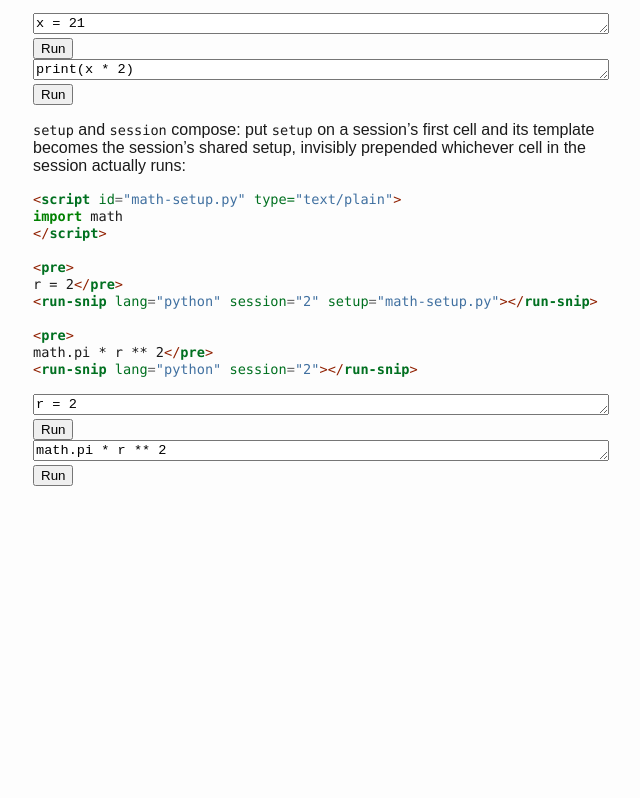
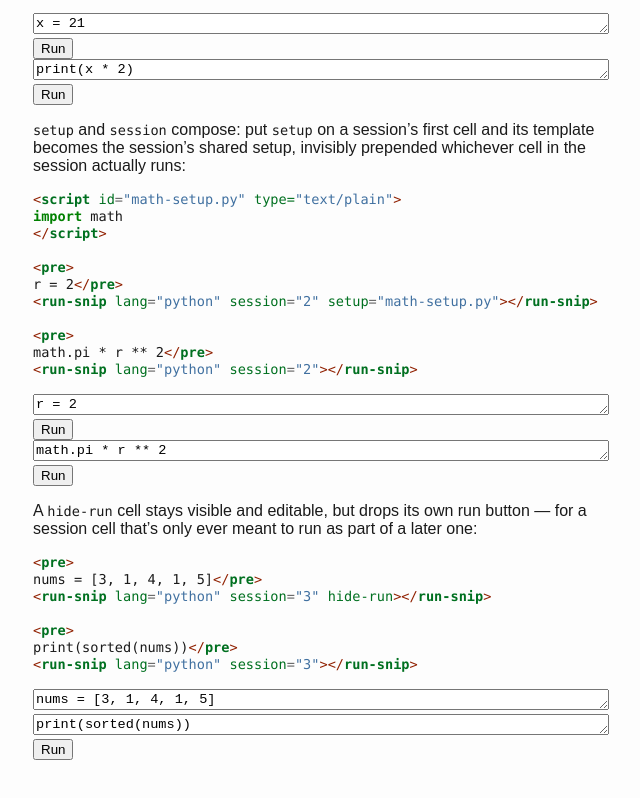
Before and after one commit to remysucre/snip, a website: page index.html in a window 1280 px wide. Shown: the part 1034-1832 px from the top of the page, without its empty margins (319-959 px from the left). Before the commit the page ends 1570 px from the top, so only its background shows below. Drawn offline with Linux system fonts and the light colour scheme.

Commit message:
hide run

```diff
--- a/index.html
+++ b/index.html
@@ -333,5 +333,23 @@ r = 2</pre>
 <pre>
 math.pi * r ** 2</pre>
 <run-snip lang="python" session="2"></run-snip>
+<p>A <code>hide-run</code> cell stays visible and editable, but drops
+its own run button — for a session cell that’s only ever meant to run as
+part of a later one:</p>
+<div class="sourceCode" id="cb6"><pre
+class="sourceCode html"><code class="sourceCode html"><span id="cb6-1"><a href="#cb6-1" aria-hidden="true" tabindex="-1"></a><span class="dt">&lt;</span><span class="kw">pre</span><span class="dt">&gt;</span></span>
+<span id="cb6-2"><a href="#cb6-2" aria-hidden="true" tabindex="-1"></a>nums = [3, 1, 4, 1, 5]<span class="dt">&lt;/</span><span class="kw">pre</span><span class="dt">&gt;</span></span>
+<span id="cb6-3"><a href="#cb6-3" aria-hidden="true" tabindex="-1"></a><span class="dt">&lt;</span><span class="kw">run-snip</span><span class="ot"> lang</span><span class="op">=</span><span class="st">&quot;python&quot;</span><span class="ot"> session</span><span class="op">=</span><span class="st">&quot;3&quot;</span><span class="ot"> hide-run</span><span class="dt">&gt;&lt;/</span><span class="kw">run-snip</span><span class="dt">&gt;</span></span>
+<span id="cb6-4"><a href="#cb6-4" aria-hidden="true" tabindex="-1"></a></span>
+<span id="cb6-5"><a href="#cb6-5" aria-hidden="true" tabindex="-1"></a><span class="dt">&lt;</span><span class="kw">pre</span><span class="dt">&gt;</span></span>
+<span id="cb6-6"><a href="#cb6-6" aria-hidden="true" tabindex="-1"></a>print(sorted(nums))<span class="dt">&lt;/</span><span class="kw">pre</span><span class="dt">&gt;</span></span>
+<span id="cb6-7"><a href="#cb6-7" aria-hidden="true" tabindex="-1"></a><span class="dt">&lt;</span><span class="kw">run-snip</span><span class="ot"> lang</span><span class="op">=</span><span class="st">&quot;python&quot;</span><span class="ot"> session</span><span class="op">=</span><span class="st">&quot;3&quot;</span><span class="dt">&gt;&lt;/</span><span class="kw">run-snip</span><span class="dt">&gt;</span></span></code></pre></div>
+<pre>
+nums = [3, 1, 4, 1, 5]</pre>
+<run-snip lang="python" session="3" hide-run></run-snip>
+
+<pre>
+print(sorted(nums))</pre>
+<run-snip lang="python" session="3"></run-snip>
 </body>
 </html>
--- a/snip.js
+++ b/snip.js
@@ -10,7 +10,9 @@
 // Snippets sharing a session="..." tag form a notebook: running one replays
 // every snippet up to it (in document order) from scratch — cells build on
 // each other, with no stale interpreter state — but only the output of the
-// one you ran is shown, not the replayed cells before it.
+// one you ran is shown, not the replayed cells before it. A hide-run cell
+// stays editable but drops its own run button, for session cells that are
+// only ever run as part of a later one.
 //
 //   <script type="module" src=".../snip.js"></script>
 
@@ -119,24 +121,33 @@ class RunSnip extends HTMLElement {
     const code = codeEl.textContent.replace(/^\n/, '').trimEnd();
     block.remove();
 
+    // A hide-run cell is still a live, editable part of a session — just
+    // without its own run button, since it's meant to be replayed by a
+    // later cell rather than run on its own.
+    const hideRun = this.hasAttribute('hide-run');
+
     this.innerHTML = `
       <form>
         <textarea name="code" spellcheck="false"></textarea>
+        ${hideRun ? '' : `
         <div>
           <button>Run</button>
           <span class="status"></span>
         </div>
-        <pre hidden></pre>
+        <pre hidden></pre>`}
       </form>`;
 
     const form = this.querySelector('form');
     const textarea = form.code;
+
+    textarea.value = code;
+    textarea.rows = code.split('\n').length; // fallback where field-sizing is unsupported
+
+    if (hideRun) return;
+
     const button = form.querySelector('button');
     const output = form.querySelector('pre');
     const status = form.querySelector('.status');
-
-    textarea.value = code;
-    textarea.rows = code.split('\n').length; // fallback where field-sizing is unsupported
 
     // after a run the button reads Close; editing the code flips it back to Run
     textarea.addEventListener('input', () => {
```
Also changed, not shown: README.md.
